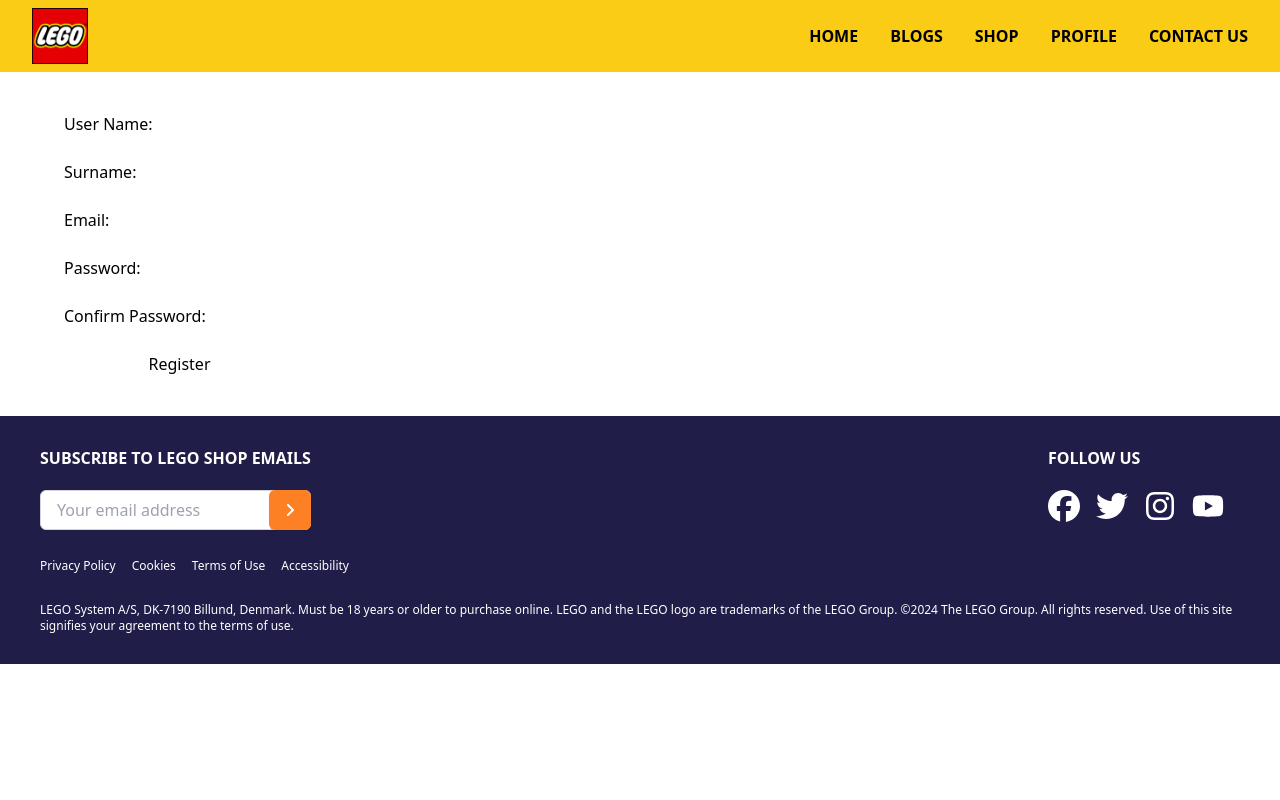
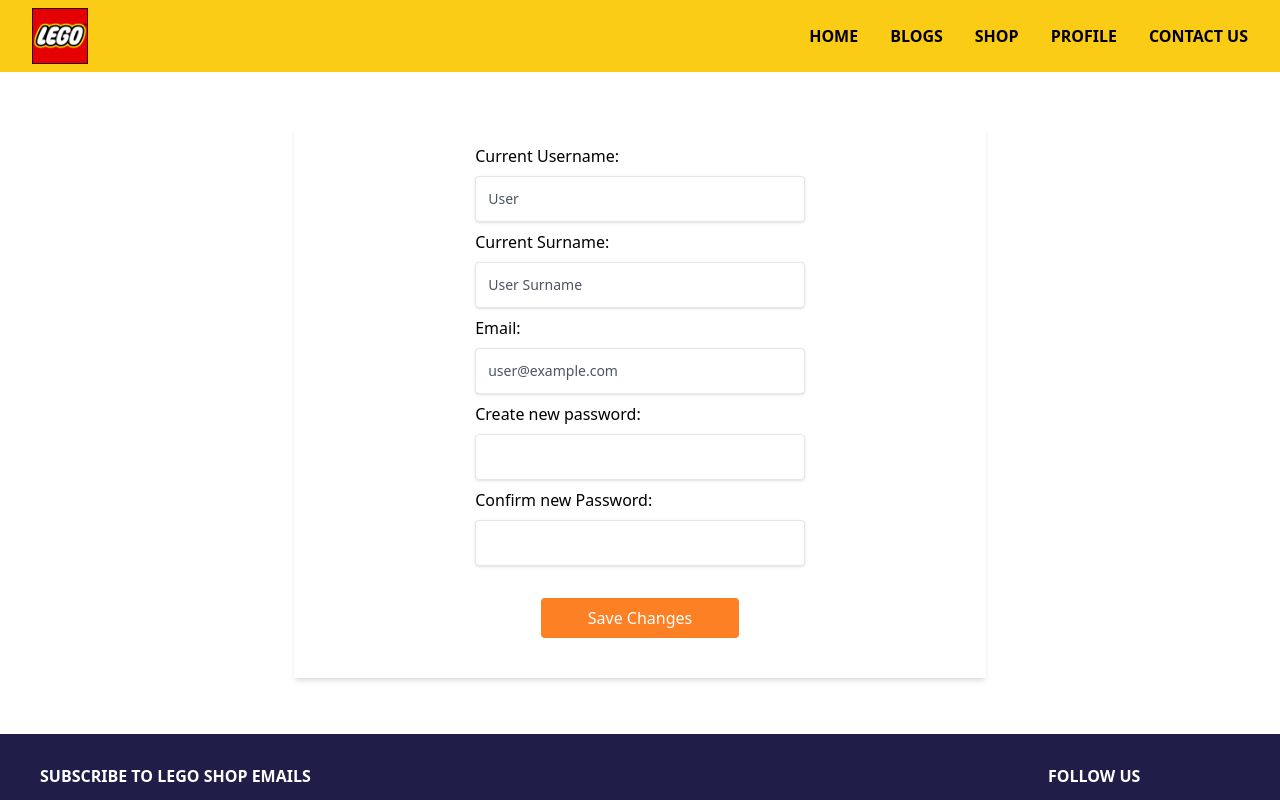
Before and after one commit to Dadu400/tbc-x-usaid-project-app, a React (Create React App) app: page /profile in a window 1280 px wide. Shown: the top 800 px of the page. Built offline with nearby package versions, Linux system fonts and the light colour scheme.

Commit message:
add styles for profile page components

```diff
--- a/src/components/profile/UserInfo.jsx
+++ b/src/components/profile/UserInfo.jsx
@@ -2,7 +2,7 @@
 
 function UserInfo() {
   return <main>
-    <section className=" w-full px-16 py-10">
+    <section className=" w-full px-16 py-14">
     <UserRegistrationForm />
     </section>
   </main>;
--- a/src/components/profile/UserRegistrationForm.jsx
+++ b/src/components/profile/UserRegistrationForm.jsx
@@ -2,9 +2,9 @@
 
 const UserRegistrationForm = () => {
   const [userData, setUserData] = useState({
-    userName: '',
-    surname: '',
-    email: '',
+    userName: 'User',
+    surname: 'User Surname',
+    email: 'user@example.com',
     password: '',
     confirmPassword: '',
   });
@@ -43,25 +43,28 @@
   };
 
   return (
-    <div className='flex'>
-    <form onSubmit={handleSubmit} className='flex flex-col'>
-      <label htmlFor="userName">User Name:</label>
+    <div className='flex w-[60%] justify-center m-auto align-center p-4 shadow-md'>
+    <form onSubmit={handleSubmit} className='flex flex-col w-[50%] gap-2'>
+      <label htmlFor="userName">Current Username:</label>
       <input
         type="text"
         name="userName"
         id="userName"
+        className="focus:outline-none focus:ring w-full px-3 py-3 text-sm text-gray-600 placeholder-gray-400 bg-white border rounded shadow outline-none"
         value={userData.userName}
         onChange={handleChange}
+        readOnly={true}
         required
       />
 
-      <label htmlFor="surname">Surname:</label>
+      <label htmlFor="surname">Current Surname:</label>
       <input
         type="text"
         name="surname"
         id="surname"
+        className="focus:outline-none focus:ring w-full px-3 py-3 text-sm text-gray-600 placeholder-gray-400 bg-white border rounded shadow outline-none"
         value={userData.surname}
-        onChange={handleChange}
+        readOnly={true}
         required
       />
 
@@ -70,32 +73,34 @@
         type="email"
         name="email"
         id="email"
+        className="focus:outline-none focus:ring w-full px-3 py-3 text-sm text-gray-600 placeholder-gray-400 bg-white border rounded shadow outline-none"
         value={userData.email}
-        onChange={handleChange}
+        readOnly={true}
         required
       />
 
-      <label htmlFor="password">Password:</label>
+      <label htmlFor="password">Create new password:</label>
       <input
         type="password"
         name="password"
         id="password"
+        className="focus:outline-none focus:ring w-full px-3 py-3 text-sm text-gray-600 placeholder-gray-400 bg-white border rounded shadow outline-none"
         value={userData.password}
         onChange={handleChange}
         required
       />
 
-      <label htmlFor="confirmPassword">Confirm Password:</label>
+      <label htmlFor="confirmPassword">Confirm new Password:</label>
       <input
         type="password"
         name="confirmPassword"
         id="confirmPassword"
+        className="focus:outline-none focus:ring w-full px-3 py-3 text-sm text-gray-600 placeholder-gray-400 bg-white border rounded shadow outline-none"
         value={userData.confirmPassword}
         onChange={handleChange}
         required
       />
-
-      <button type="submit">Register</button>
+      <button type="submit" className="my-6 w-[60%] py-2 bg-[#FD8024] self-center text-white font-large hover:bg-white hover:border-[#FD8024] hover:text-black rounded transition-colors duration-300 ease-in-out ">Save Changes</button>
     </form>
     </div>
   );
```
